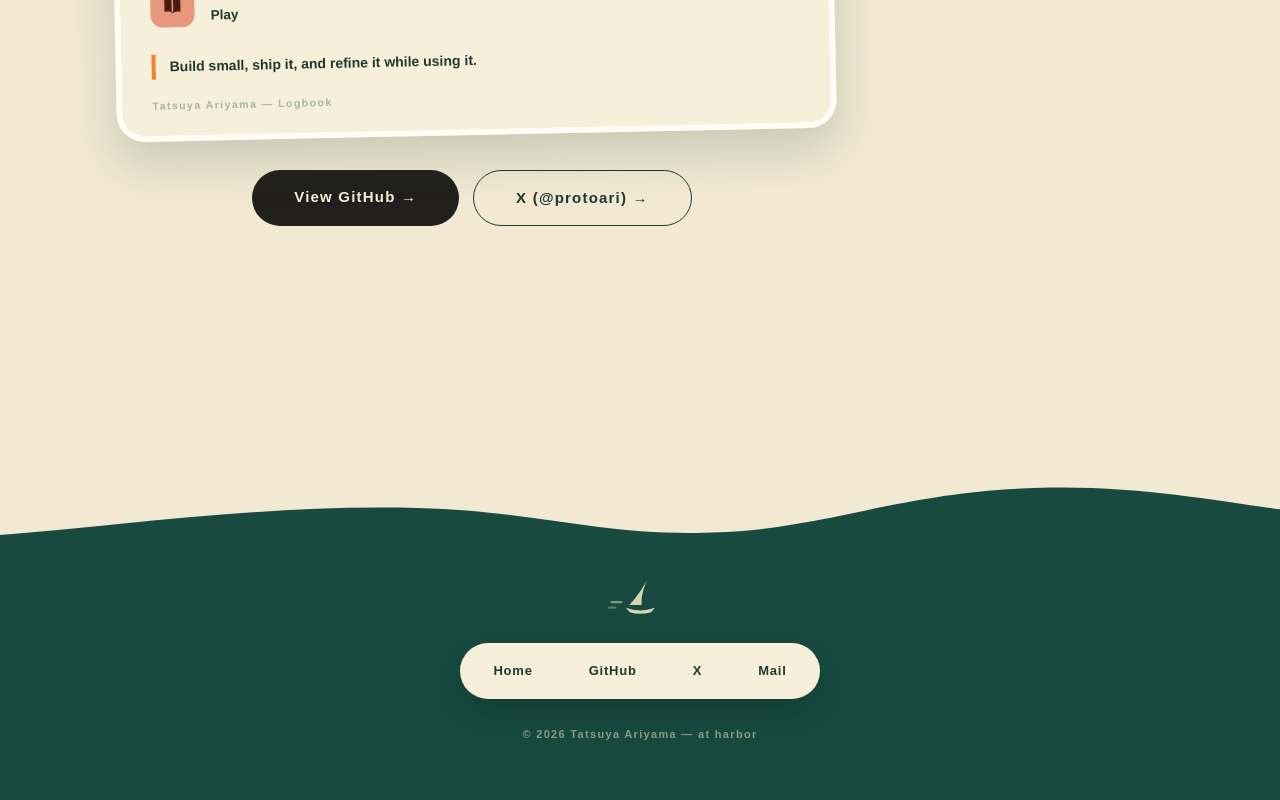
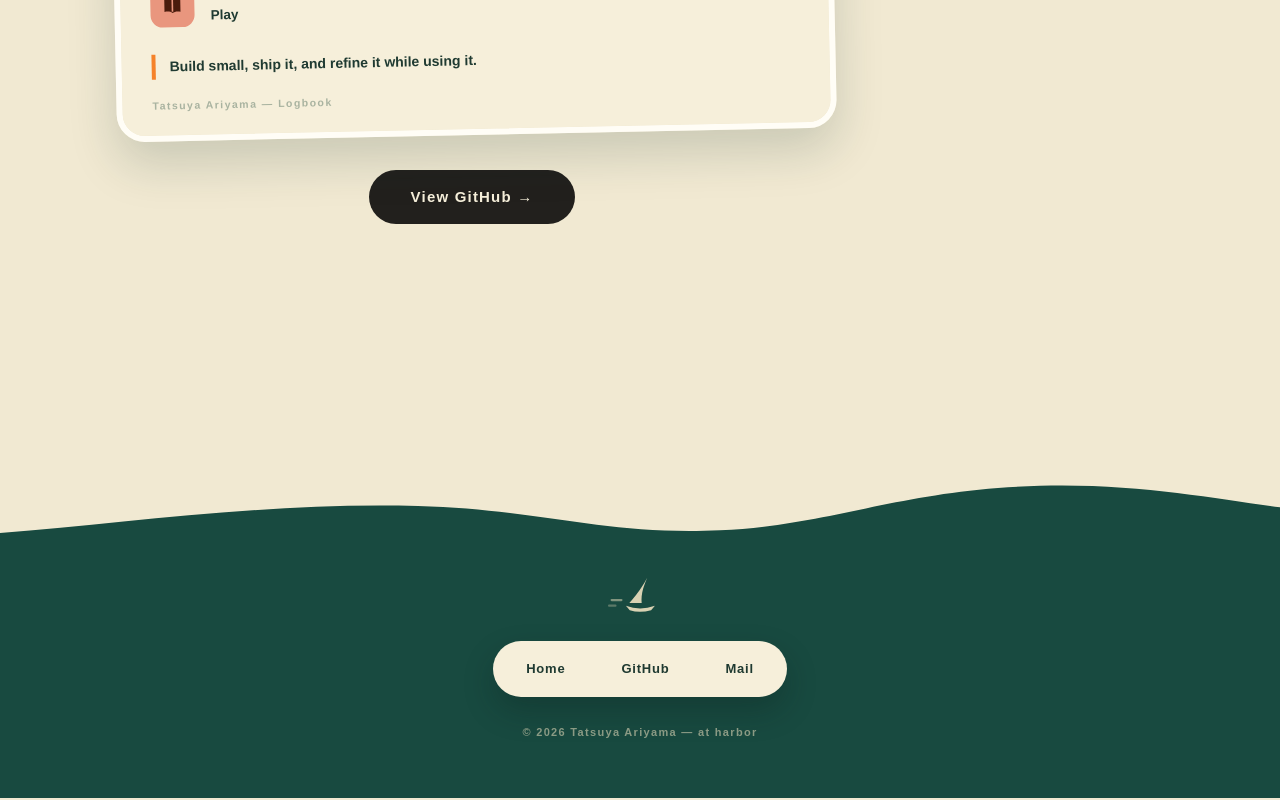
Before and after one commit to TatsuyaAriyama/portfolio, a React (Vite) app: page / in a window 1280 px wide. Shown: the part 4241-5041 px from the top of the page. Built offline with nearby package versions, Linux system fonts and the light colour scheme; a web font is replaced by a local one.

Commit message:
Remove the X account link for now
Drop the X badge from about and the harbor footer bar.

Co-Authored-By: Claude Opus 4.8 <noreply@anthropic.com>

```diff
--- a/src/App.jsx
+++ b/src/App.jsx
@@ -213,7 +213,6 @@ const UI = {
     quote: "小さく作り、動かし、使いながら磨き込む。",
     crewBrand: "Tatsuya Ariyama — 航海誌",
     btnGitHub: "GitHub を見る →",
-    btnX: "X (@protoari) →",
     footHome: "ホーム",
     footCopy: (y) => `© ${y} Tatsuya Ariyama — 港にて`,
     langToggle: "EN",
@@ -257,7 +256,6 @@ const UI = {
     quote: "Build small, ship it, and refine it while using it.",
     crewBrand: "Tatsuya Ariyama — Logbook",
     btnGitHub: "View GitHub →",
-    btnX: "X (@protoari) →",
     footHome: "Home",
     footCopy: (y) => `© ${y} Tatsuya Ariyama — at harbor`,
     langToggle: "日本語",
@@ -743,14 +741,6 @@ function App() {
               >
                 {t.btnGitHub}
               </a>
-              <a
-                href="https://x.com/protoari"
-                className="voyage-btn voyage-btn--ghost"
-                target="_blank"
-                rel="noopener noreferrer"
-              >
-                {t.btnX}
-              </a>
             </div>
           </section>
         </div>
@@ -768,13 +758,6 @@ function App() {
               >
                 GitHub
               </a>
-              <a
-                href="https://x.com/protoari"
-                target="_blank"
-                rel="noopener noreferrer"
-              >
-                X
-              </a>
               <a href="mailto:ariyama.tatsuya@chion-tech.jp">Mail</a>
             </nav>
             <p className="harbor-copy">{t.footCopy(year)}</p>
```
